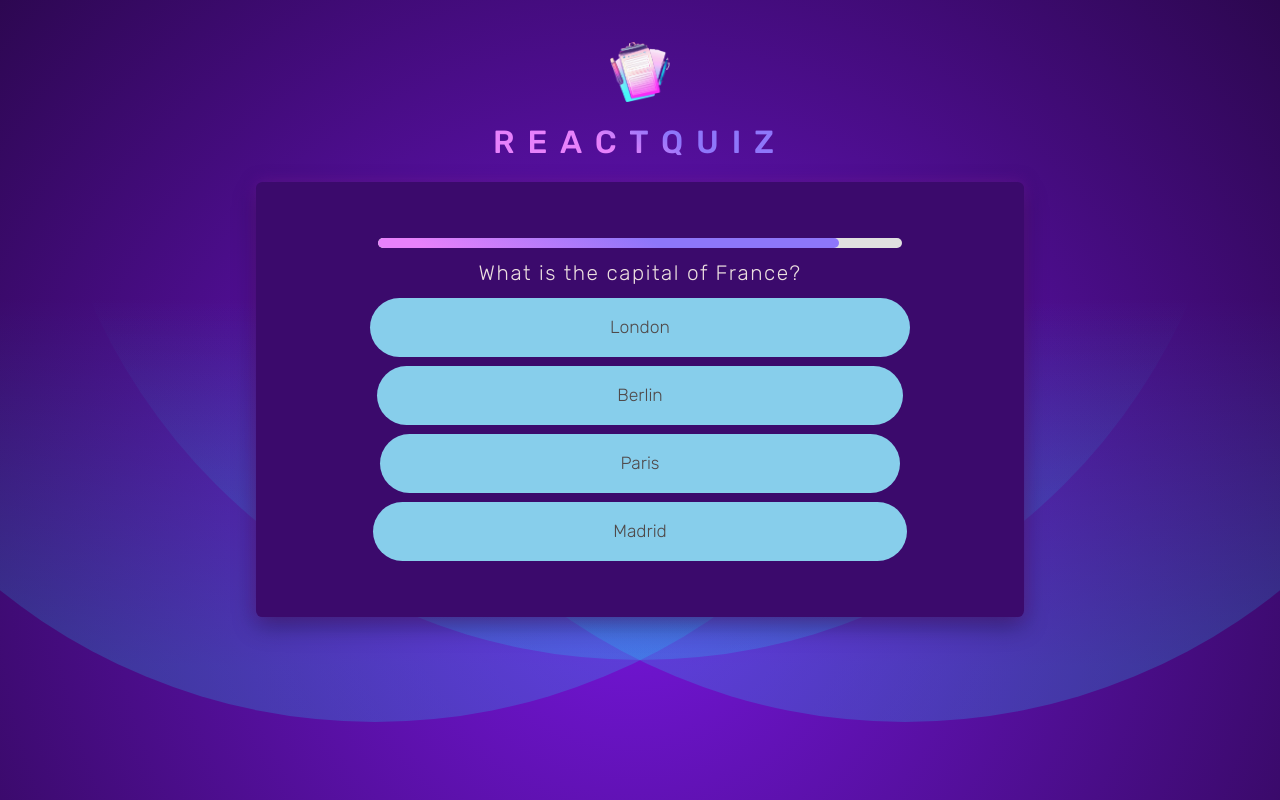
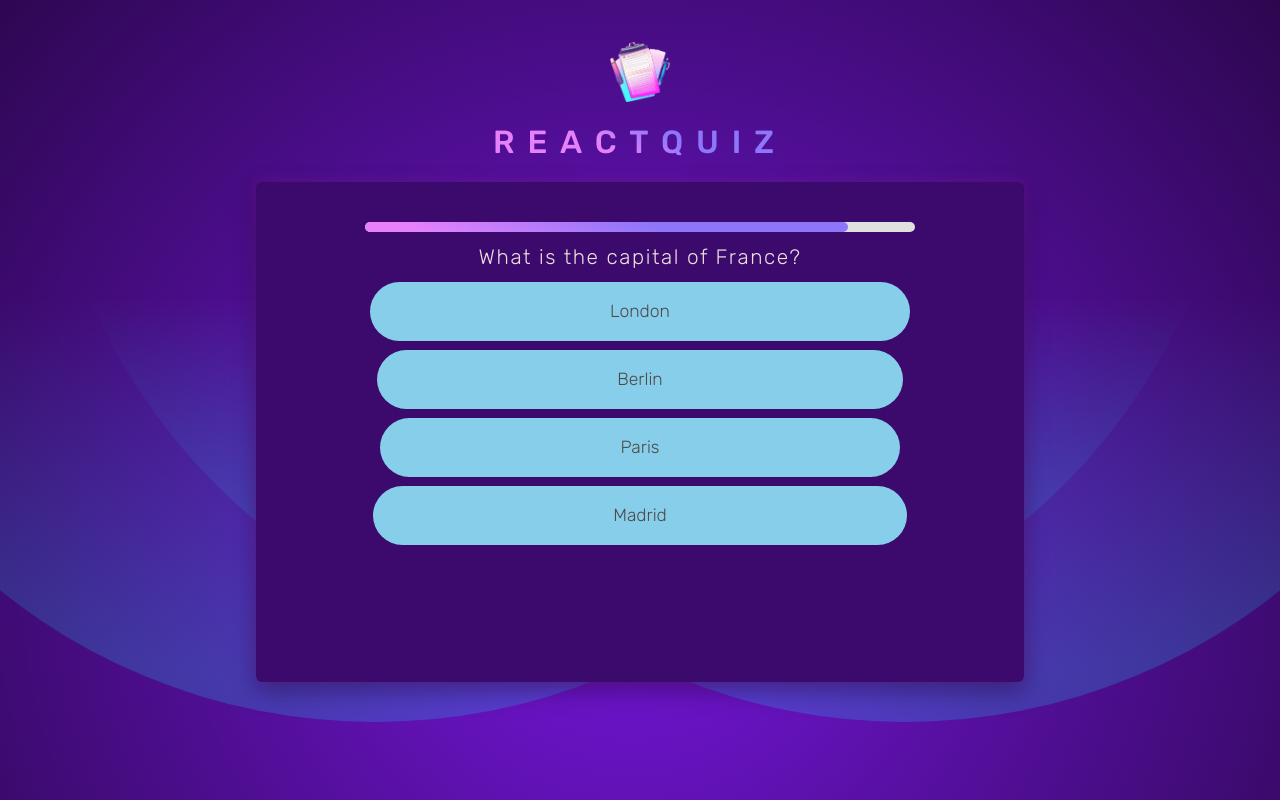
Before and after one commit to magedzidan/react-quiz-app, a React (Vite) app: page / in a window 1280 px wide. Built offline with nearby package versions, Linux system fonts and the light colour scheme.

Commit message:
Update App component  disable answer buttons when already answered. Remove unused Score component.

```diff
--- a/src/App.jsx
+++ b/src/App.jsx
@@ -9,7 +9,7 @@ const MainBody = styled.main`
   gap: 1rem;
   margin: 10px auto;
   max-width: 60vw;
-  height: 70vh;
+  height: 80vh;
   justify-content: start;
   align-items: center;
   font-family: "Rubik", sans-serif;
@@ -31,7 +31,7 @@ const Title = styled.h1`
 `
 const QuizBody = styled.div`
   box-shadow: 0 10px 25px rgba(0, 0, 0, 0.3), 0 0 15px rgba(123, 31, 162, 0.5);
-  padding: 3.5rem;
+  padding: 2.5rem;
   display: flex;
   flex-direction: column;
   justify-content: start;
@@ -88,6 +88,7 @@ function App() {
     function HandleTimer(filled) {
         if (filled) {
           SetSpeedUp(false);
+
             if (answers.length < counter + 1) {
                 HandleAnswer({ text: 'No answer selected', isCorrect: false });
                 SetSpeedUp(false);
@@ -105,7 +106,6 @@ function App() {
     function HandleAnswer(answer=' ') {
       setAnswers((prev) => [...prev, answer]);
       SetSpeedUp(true);
-
         if (answer.isCorrect) {
             setScore(prev => prev + 1);
         }
@@ -121,17 +121,18 @@ function App() {
                     <LoadingBar HandleTimer={HandleTimer} answered={questions.length === answers.length} className='flex justify-center' speed={speedUp}></LoadingBar>
                     <h1>{currentQuestion.question}</h1>
                     {currentQuestion.answers.map((answer, index) => (
-                        <button onClick={() => HandleAnswer(answer)} key={index}>{answer.text}</button>
+                        <button disabled={answers.length > counter} onClick={() => HandleAnswer(answer)} key={index}>{answer.text}</button>
                     ))}
                 </QuizBody>
             </MainBody>
         ) : (
             <MainBody>
                 <Title>Quiz Complete!</Title>
-                <QuizBody>
+                <QuizBody className='pt-0'>
                     <h2>Your Score: {score} out of {questions.length}</h2>
                     {answers.map((answer, index) => (
                         <div key={index}>
+                            <h1>{questions[index].question}</h1>
                             {answer.isCorrect ?
                                 <h3 className="text-green-700">{answer.text}</h3> :
                                 <h3 className="text-red-700">{answer.text}</h3>
--- a/src/score.jsx
+++ /dev/null
@@ -1,5 +0,0 @@
-export function Score(){
-    return(
-        <div>Your Score is ....</div>
-    )
-}
```
